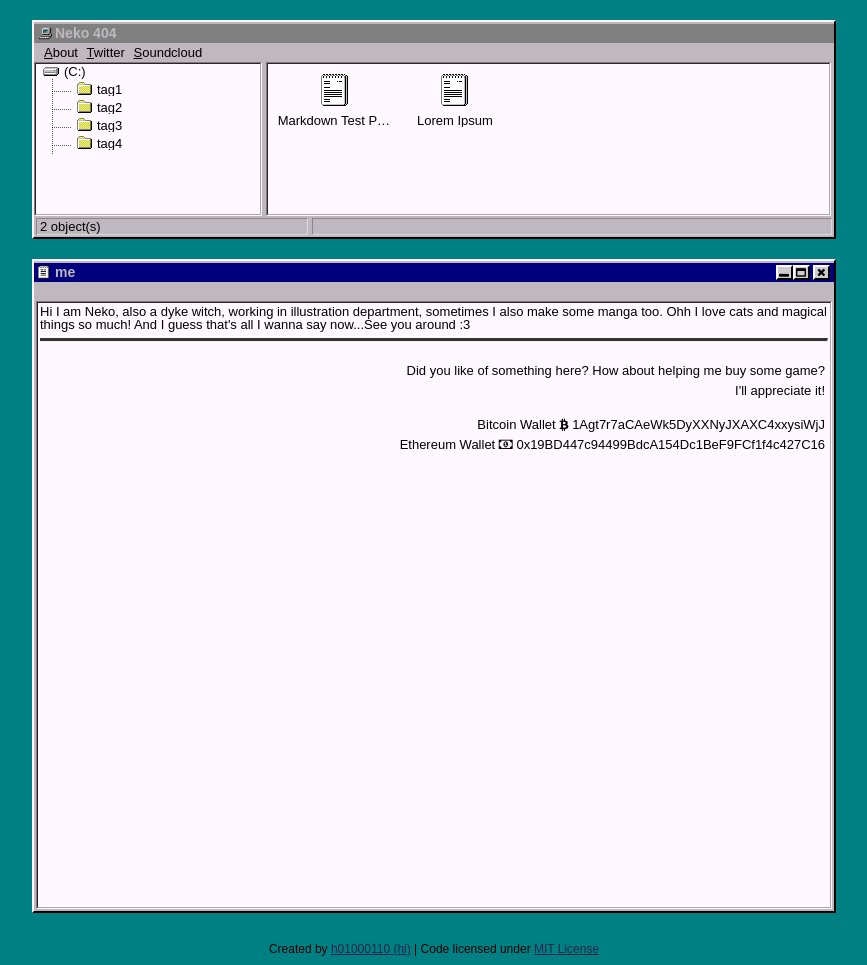
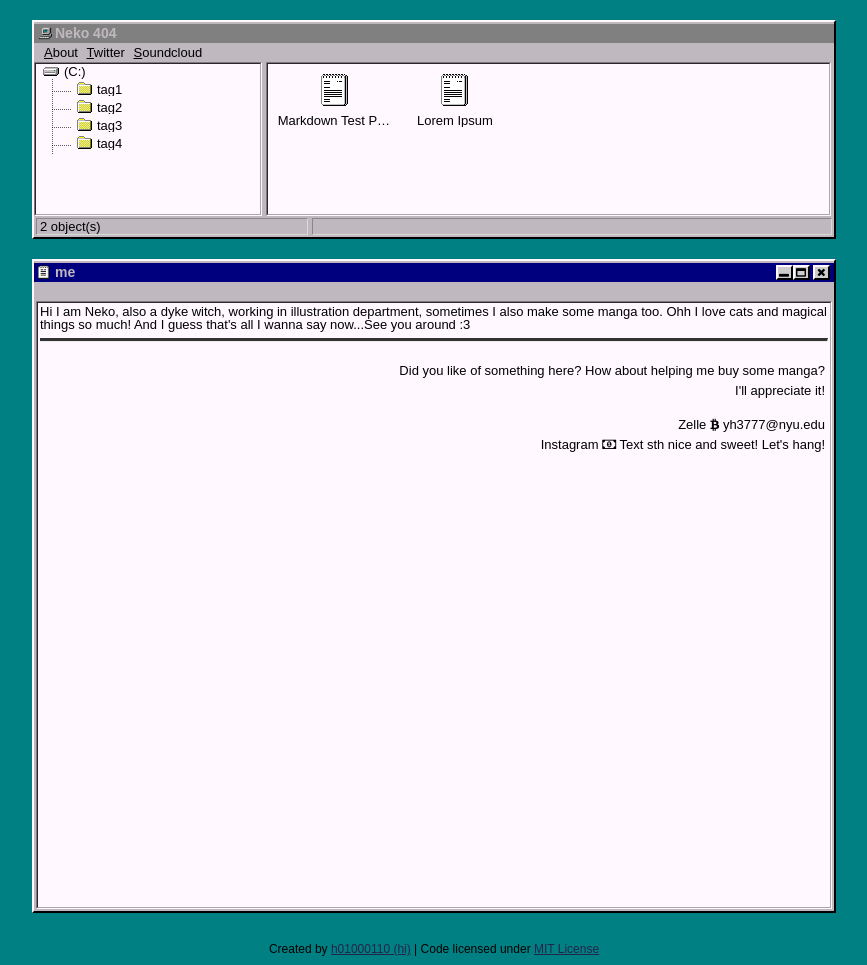
Before and after one commit to xtinghost/xtinghost.github.io, a Jekyll site: the page built from me/index.md, in a window 1280 px wide. Shown: the whole page, without its empty margins (206-1073 px from the left). Built offline with Jekyll 4.4.1, drawn with Linux system fonts in a browser that asks for light colours.

Commit message:
Update donate.html

```diff
--- a/_includes/donate.html
+++ b/_includes/donate.html
@@ -2,7 +2,7 @@
 <hr>
 <br>
 <div class="donate">
-	<p>Did you like of something here? How about helping me buy some game?<br>
+	<p>Did you like of something here? How about helping me buy some manga?<br>
 	I'll appreciate it!</p>
-	<p>Bitcoin Wallet <i class="fa fa-btc"></i> 1Agt7r7aCAeWk5DyXXNyJXAXC4xxysiWjJ<br>Ethereum Wallet <i class="fa fa-money"></i> 0x19BD447c94499BdcA154Dc1BeF9FCf1f4c427C16</p>
+	<p>Zelle <i class="fa fa-btc"></i> yh3777@nyu.edu<br>Instagram <i class="fa fa-money"></i> Text sth nice and sweet! Let's hang! </p>
 </div>
```
